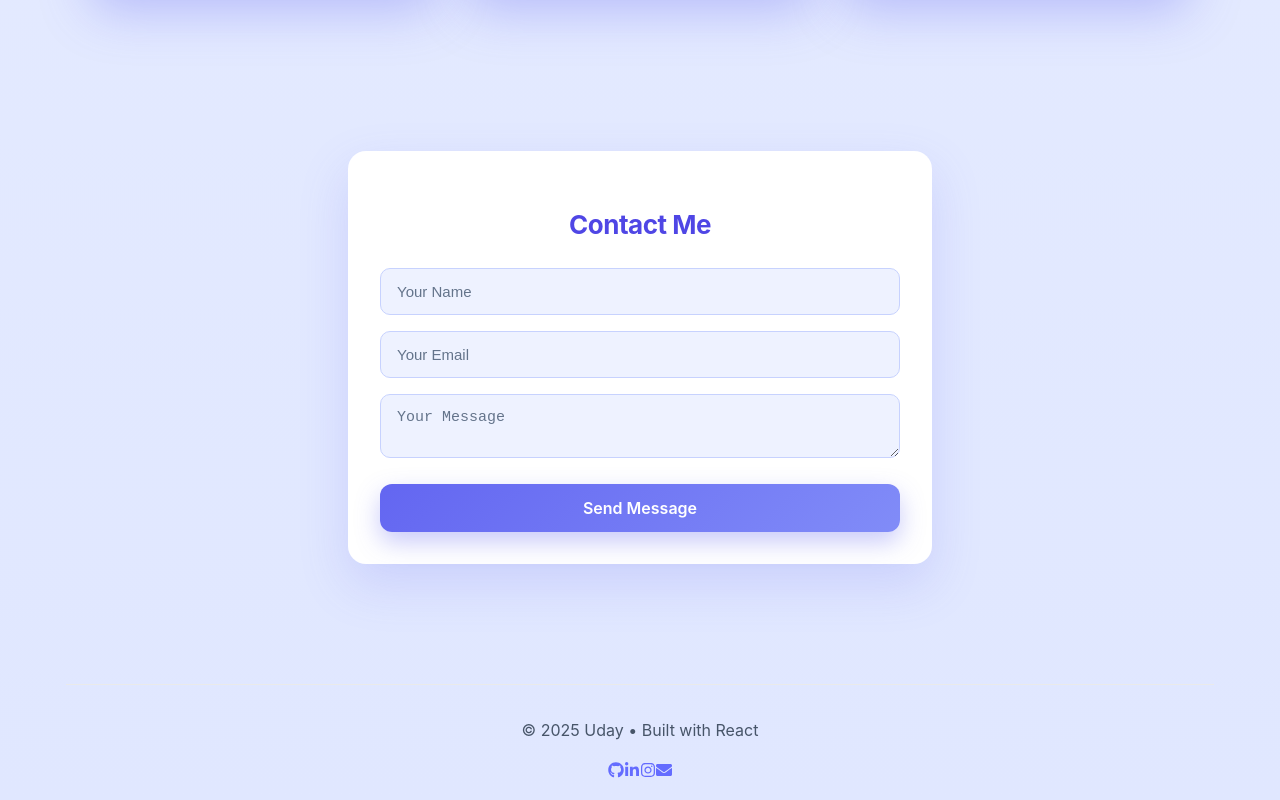
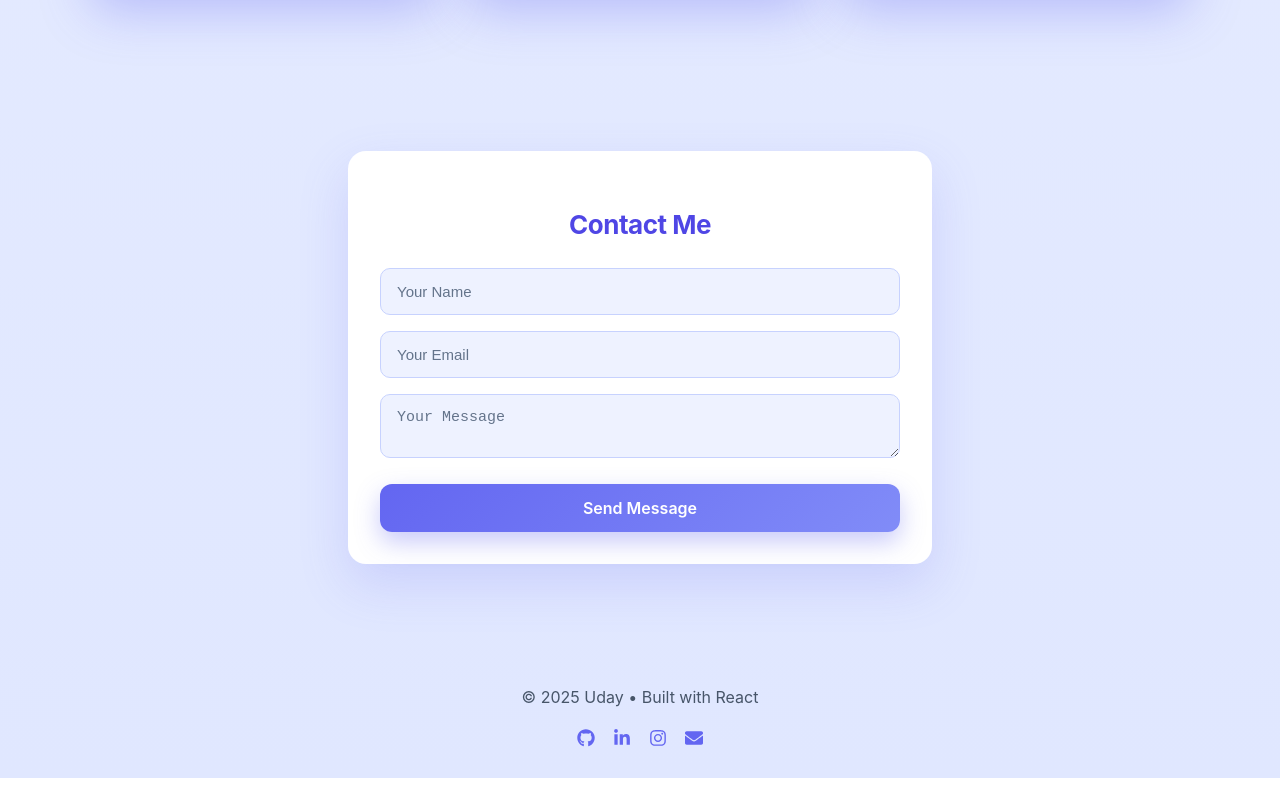
Before and after one commit to uday-12345678/Portfolio, a React (Vite) app: page / in a window 1280 px wide. Shown: the part 2907-3707 px from the top of the page. After the commit the page ends 3685 px from the top, so only its background shows below. Built offline with nearby package versions, Linux system fonts and the light colour scheme.

Commit message:
Update App.css

```diff
--- a/src/App.css
+++ b/src/App.css
@@ -151,12 +151,29 @@ body {
 
 /* FOOTER */
 .footer {
+  padding: 24px 0;
   text-align: center;
-  padding: 1rem;
-  border-top: 1px solid #eaeaea;
-  margin-top: 40px;
-  color: hsl(0, 0%, 53%);
+  color: #64748b;
 }
+
+.footer-icons {
+  margin-top: 12px;
+  display: flex;
+  justify-content: center;
+  gap: 18px;
+}
+
+.footer-icons a {
+  font-size: 18px;
+  color: #6366f1; /* theme color */
+  transition: transform 0.2s ease, color 0.2s ease;
+}
+
+.footer-icons a:hover {
+  color: #4338ca;
+  transform: translateY(-3px);
+}
+
 .card,
 .user-card,
 .skill-card {
```
